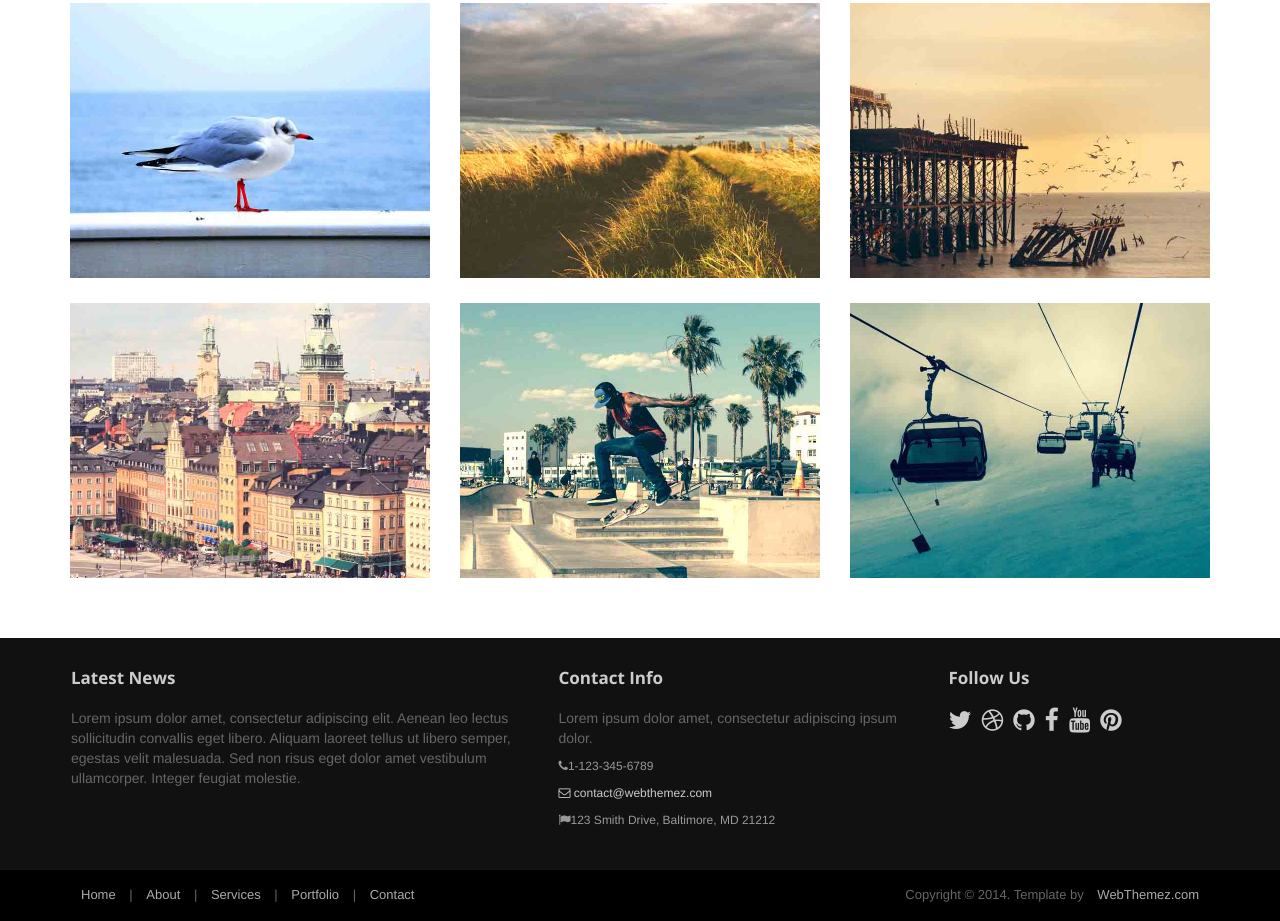
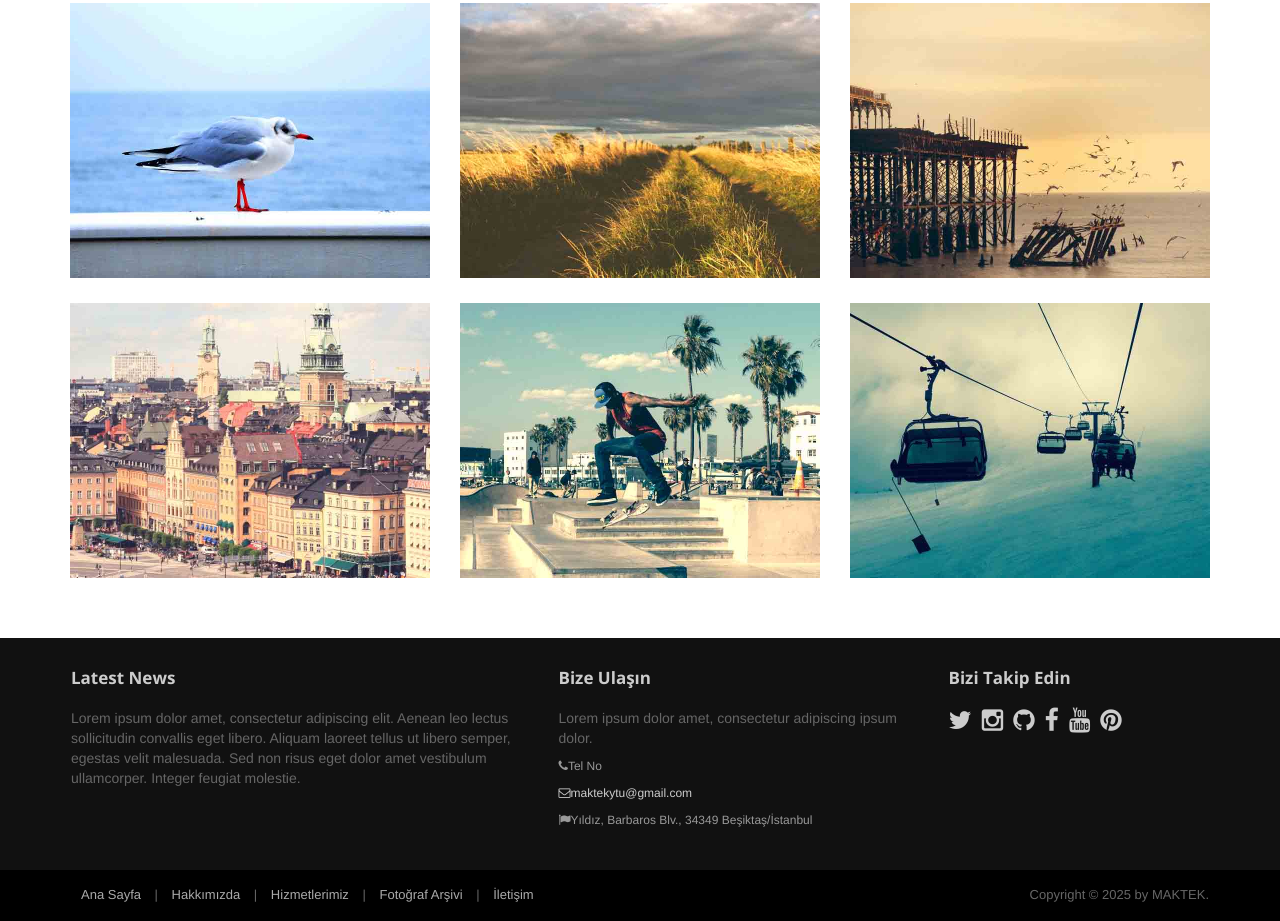
Before and after one commit to YTUMAKTEK/ytumaktek.github.io, a plain HTML site: page portfolio.html in a window 1280 px wide. Shown: the part 619-1540 px from the top of the page. Drawn offline with nearby package versions, Linux system fonts and the light colour scheme.

Commit message:
footerlar

```diff
--- a/portfolio.html
+++ b/portfolio.html
@@ -231,26 +231,26 @@
 					</div>
 
 					<div class="col-md-4 panel contact">
-						<h3 class="panel-title">Contact Info</h4>
+						<h3 class="panel-title"> Bize Ulaşın</h4>
 						<div class="panel-body">
 						<p>Lorem ipsum dolor amet, consectetur adipiscing ipsum dolor.</p>
 						<ul>
-						  <li><i class="fa fa-phone"></i>1-123-345-6789</li>
-						  <li><a href="#"><i class="fa fa-envelope-o"></i> contact@webthemez.com</a></li>
-						  <li><i class="fa fa-flag"></i>123 Smith Drive, Baltimore, MD 21212</li>
+						  <li><i class="fa fa-phone"></i>Tel No</li>
+						  <li><a href="#"><i class="fa fa-envelope-o"></i>maktekytu@gmail.com</a></li>
+						  <li><i class="fa fa-flag"></i>Yıldız, Barbaros Blv., 34349 Beşiktaş/İstanbul</li>
 						</ul>
 						</div>
 					</div>
 
 					<div class="col-md-3 panel">
-						<h3 class="panel-title">Follow Us</h3>
+						<h3 class="panel-title">Bizi Takip Edin</h3>
 						<div class="panel-body">
 							<p class="follow-me-icons">
-								<a href=""><i class="fa fa-twitter fa-2"></i></a>
-								<a href=""><i class="fa fa-dribbble fa-2"></i></a>
-								<a href=""><i class="fa fa-github fa-2"></i></a>
-								<a href=""><i class="fa fa-facebook fa-2"></i></a>
-								<a href=""><i class="fa fa-youtube fa-2"></i></a>
+								<a href="https://x.com/ytumaktek"><i class="fa fa-twitter fa-2"></i></a>
+								<a href="https://www.instagram.com/ytumaktek/"><i class="fa fa-instagram fa-2"></i></a>
+								<a href="https://github.com/YTUMAKTEK"><i class="fa fa-github fa-2"></i></a>
+								<a href="https://www.facebook.com/MAKTEK/"><i class="fa fa-facebook fa-2"></i></a>
+								<a href="https://www.youtube.com/@ytumaktek1945"><i class="fa fa-youtube fa-2"></i></a>
 								<a href=""><i class="fa fa-pinterest fa-2"></i></a>
 							</p>
 						</div>
@@ -267,11 +267,11 @@
 					<div class="col-md-6 panel">
 						<div class="panel-body">
 							<p class="simplenav">
-								<a href="index.html">Home</a> |
-								<a href="about.html">About</a> |
-								<a href="services.html">Services</a> |
-								<a href="portfolio.html">Portfolio</a> |
-								<a href="contact.html">Contact</a>
+								<a href="index.html">Ana Sayfa</a> |
+								<a href="about.html">Hakkımızda</a> |
+								<a href="services.html">Hizmetlerimiz</a> |
+								<a href="portfolio.html">Fotoğraf Arşivi</a> |
+								<a href="contact.html">İletişim</a>
 							</p>
 						</div>
 					</div>
@@ -279,7 +279,7 @@
 					<div class="col-md-6 panel">
 						<div class="panel-body">
 							<p class="text-right">
-								Copyright &copy; 2014. Template by <a href="http://webthemez.com/" rel="develop">WebThemez.com</a>
+								Copyright © 2025 by MAKTEK.
 							</p>
 						</div>
 					</div>
```
Also changed, not shown: about.html (+16 -16 lines), contact.html (+16 -16 lines), services.html (+13 -13 lines), sidebar-left.html (+16 -16 lines), sidebar-right.html (+16 -16 lines), signin.html (+17 -15 lines), signup.html (+16 -14 lines).
